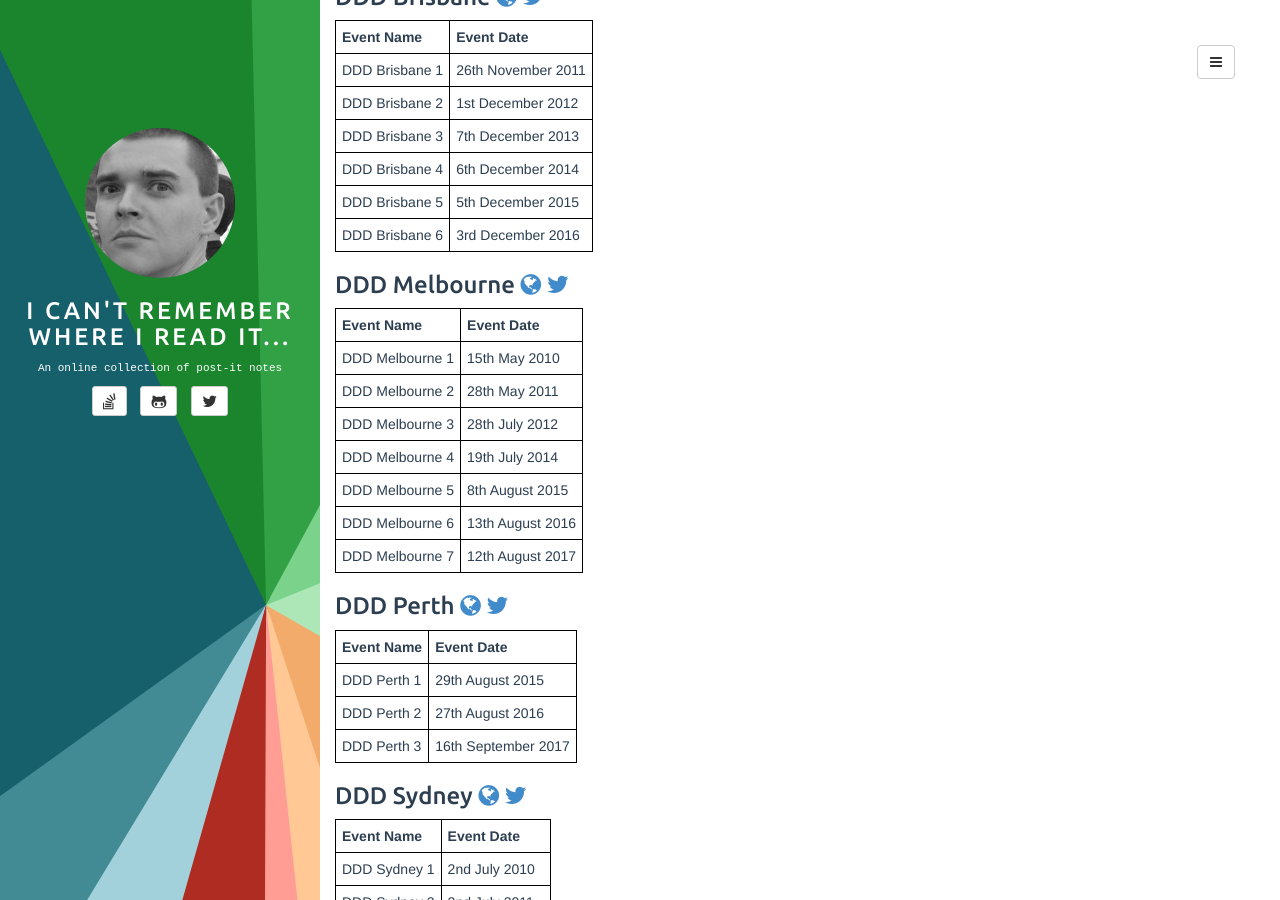
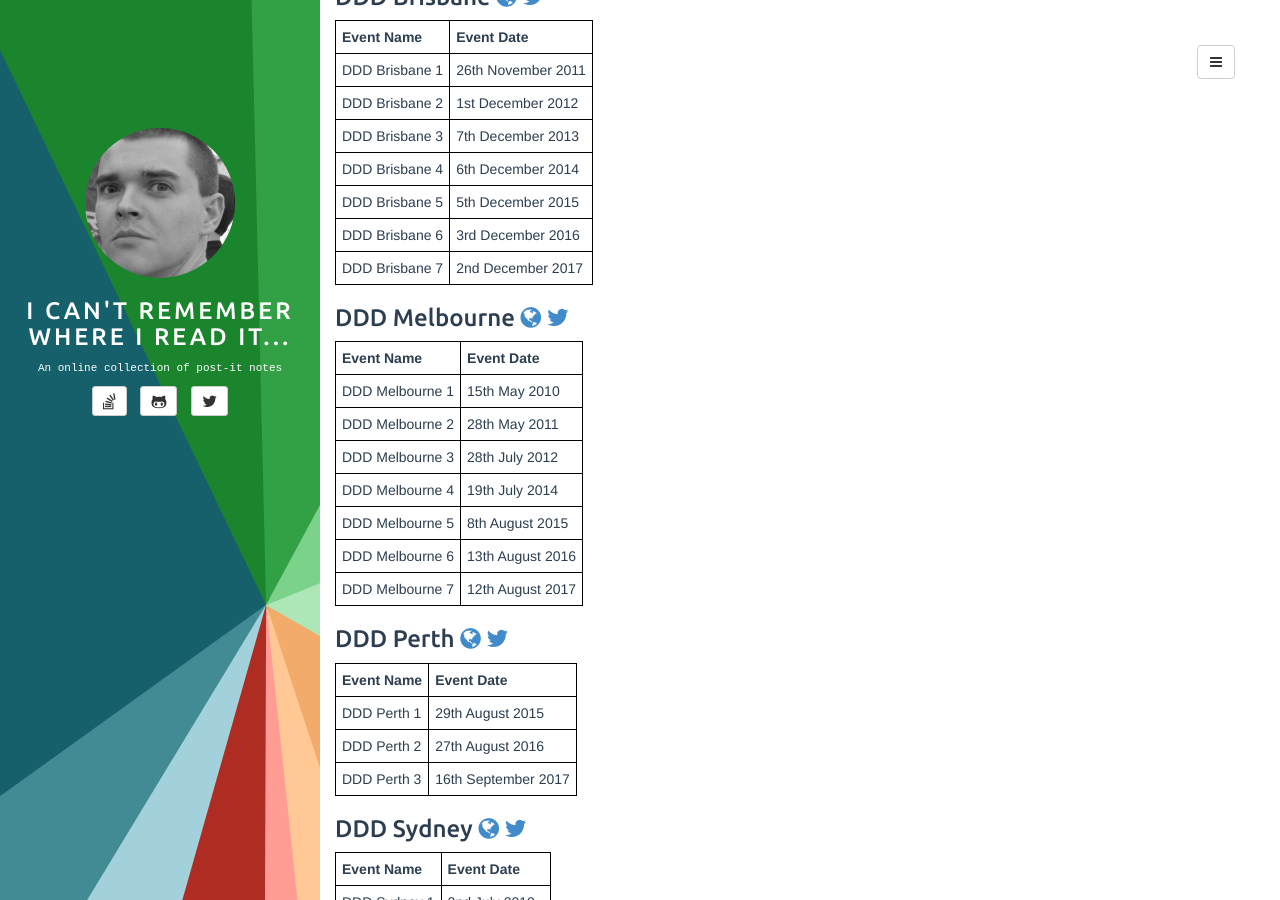
Before and after one commit to adrianbanks/adrianbanks.github.io, a Jekyll site: the page built from ddd.md, in a window 1280 px wide and 900 px high, scrolled down 3033 px. Built offline with Jekyll 4.4.1, drawn with Linux system fonts in a browser that asks for light colours.

Commit message:
Add DDD Brisbane

```diff
--- a/ddd.md
+++ b/ddd.md
@@ -145,6 +145,7 @@ There have been many Developer! Developer! Developer! events over the years, spr
 | DDD Brisbane 4 | 6th December 2014  |
 | DDD Brisbane 5 | 5th December 2015  |
 | DDD Brisbane 6 | 3rd December 2016  |
+| DDD Brisbane 7 | 2nd December 2017  |
 {:.mdtable}
 
 ### DDD Melbourne [<i class="fa fa-globe"></i>](http://www.dddmelbourne.com) [<i class="fa fa-twitter"></i>](https://twitter.com/dddmelb)
```
